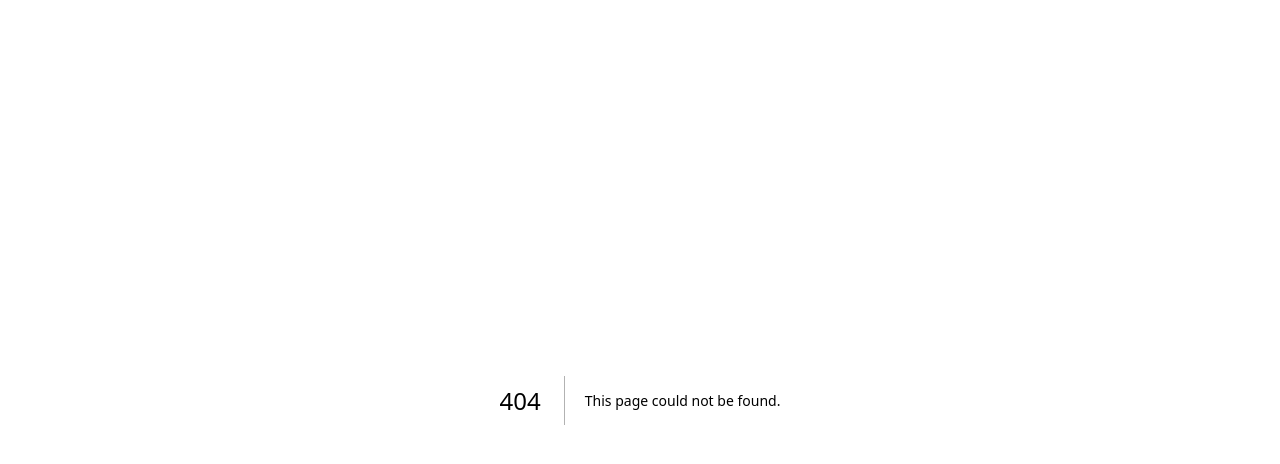
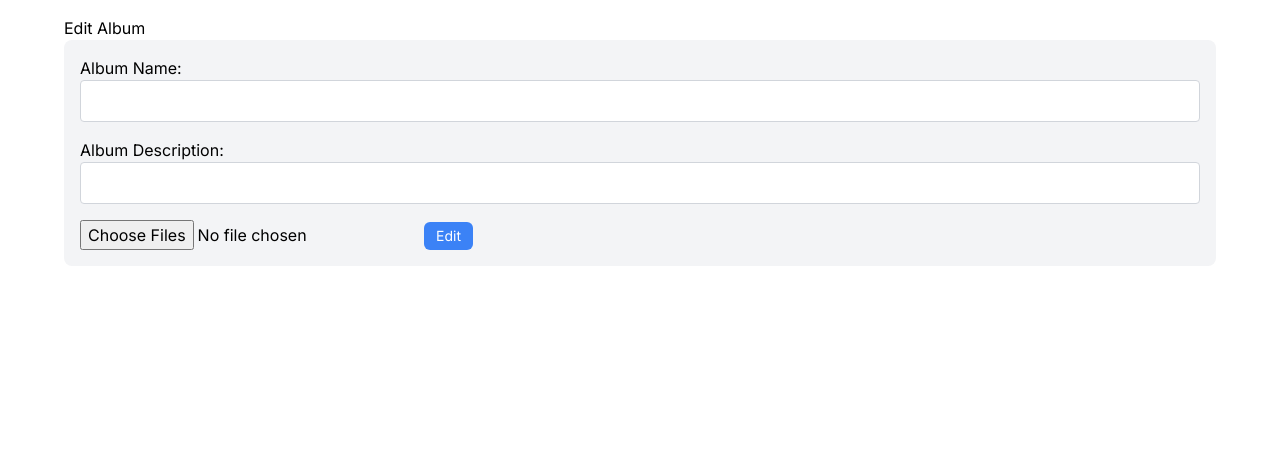
Before and after one commit to BhanuHasaranga/gallery-admin-pannel, a Next.js app: page /edit-album/1 in a window 1280 px wide. Before the commit this address had no page. Shown: the top 464 px of the page. Built offline with nearby package versions, Linux system fonts and the light colour scheme; no server answers; the database is empty.

Commit message:
update form modified

```diff
--- a/app/admin-pannel/[id]/page.tsx
+++ b/app/admin-pannel/[id]/page.tsx
@@ -36,7 +36,7 @@ const AlbumInfo = () => {
 
   return (
     <div className="">
-      <Navbar pageTitle={"ALBUM INFO"} submitBtnTitle={"Edit Album"} submitBtnPath={"/edit-album"} />
+      <Navbar pageTitle={"ALBUM INFO"} submitBtnTitle={"Edit Album"} submitBtnPath={`/edit-album/${id}`} />
       <div className="p-4">
         <h2 className="text-xl font-semibold mb-2">Album Info</h2>
         <p className="text-gray-600">Title: {albumData.name}</p>
--- /dev/null
+++ b/app/edit-album/[id]/page.tsx
@@ -0,0 +1,43 @@
+'use client'
+import React , { useEffect, useState } from 'react'
+import EditForm from '@/components/edit-album-form'
+import { usePathname } from 'next/navigation';
+
+export default function AddNewAlbum() {
+  const pathname = usePathname();
+  const id = pathname.split('/').pop();
+
+  const [albumData, setAlbumData] = useState(null);
+
+  useEffect(() => {
+    const fetchSingleAlbum = async (id) => {
+      try {
+        const response = await fetch(`/api/albums/album?id=${id}`);
+        if (!response.ok) {
+          throw new Error("Failed to fetch albums");
+        }
+        const data = await response.json();
+        setAlbumData(data);
+      } catch (error) {
+        console.error("Error fetching albums:", error);
+        // Handle error state if needed
+      }
+    };
+
+    if (id) {
+      fetchSingleAlbum(id);
+    }
+  }, [id]);
+
+  if (!albumData) {
+    return <p>Loading...</p>;
+  }
+
+  return (
+    <div className='py-4 px-16'>
+      <p>Edit Album</p>
+      <EditForm albumInfo={albumData}/>
+    </div>
+
+  )
+}
--- a/app/edit-album/page.tsx
+++ /dev/null
@@ -1,11 +0,0 @@
-import React from 'react'
-import EditForm from '@/components/edit-album-form'
-
-export default function AddNewAlbum() {
-  return (
-    <div className='py-4 px-16'>
-      <EditForm/>
-    </div>
-
-  )
-}
--- a/components/edit-album-form.tsx
+++ b/components/edit-album-form.tsx
@@ -2,7 +2,11 @@
 
 import React, { useState } from 'react';
 
-export default function EditForm() {
+interface EditFormProps {
+    albumInfo: JSON;
+  }
+
+export default function EditForm ({albumInfo}:EditFormProps) {
     const [inProgress, setInProgress] = useState(false);
     const [albumName, setAlbumName] = useState('');
     const [albumDescription, setAlbumDescription] = useState('');
@@ -29,7 +33,7 @@ export default function EditForm() {
         }
 
         try {
-            const response = await fetch('/api/albums', {
+            const response = await fetch(`/api/albums/album?id=${albumInfo.id}`, {
                 method: 'POST',
                 body: formData,
             });
@@ -60,17 +64,19 @@ export default function EditForm() {
 
     return (
         <form onSubmit={handleSubmit} className={styles.form}>
+            <p>Album Name:</p>
             <input
                 type='text'
-                placeholder='Album Name'
+                placeholder={albumInfo.name}
                 value={albumName}
                 onChange={(e) => setAlbumName(e.target.value)}
                 className={styles.input}
             />
 
+            <p>Album Description:</p>
             <input
                 type='text'
-                placeholder='Album Description'
+                placeholder={albumInfo.description}
                 value={albumDescription}
                 onChange={(e) => setAlbumDescription(e.target.value)}
                 className={styles.input}
```
